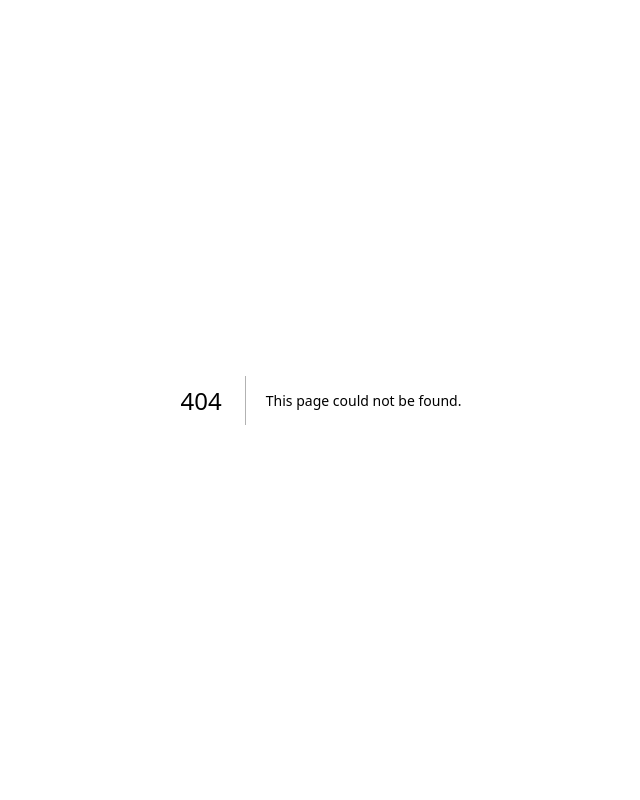
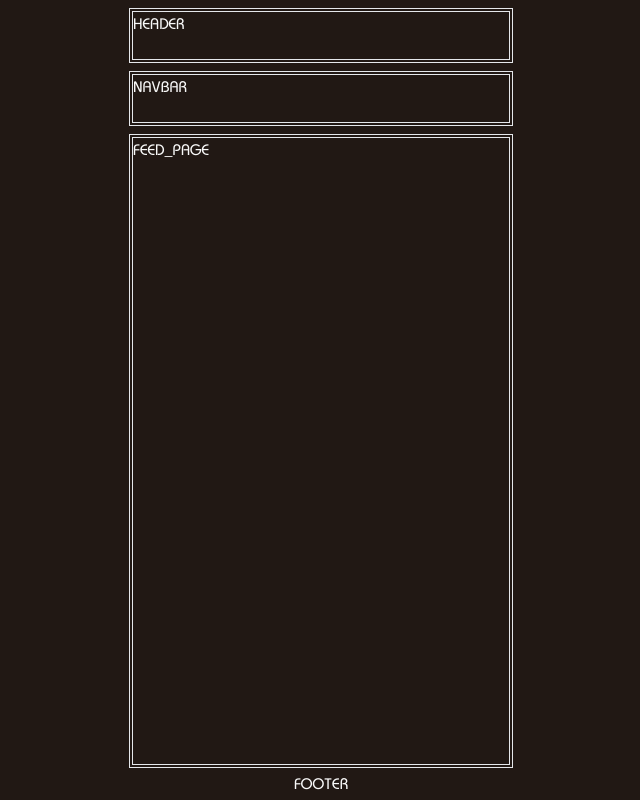
Before and after one commit to Zoranspiegel/ecos, a Next.js app: page /feed in a window 1280 px wide. Before the commit this address had no page. Shown: the whole page, without its empty margins (319-959 px from the left). Built offline with nearby package versions, Linux system fonts and the light colour scheme.

Commit message:
private layout frontend structure

```diff
--- /dev/null
+++ b/src/app/(private)/Footer.tsx
@@ -0,0 +1,5 @@
+export default function Footer() {
+  return (
+    <footer className='flex items-center justify-center'>FOOTER</footer>
+  );
+}
--- /dev/null
+++ b/src/app/(private)/Header.tsx
@@ -0,0 +1,5 @@
+export default function Header() {
+  return (
+    <header className='border-4 border-double'>HEADER</header>
+  );
+}
--- /dev/null
+++ b/src/app/(private)/Navbar.tsx
@@ -0,0 +1,5 @@
+export default function Navbar() {
+  return (
+    <nav className='border-4 border-double'>NAVBAR</nav>
+  );
+}
--- /dev/null
+++ b/src/app/(private)/feed/page.tsx
@@ -0,0 +1,7 @@
+export default function FeedPage() {
+  return (
+    <div>
+      <h1>FEED_PAGE</h1>
+    </div>
+  );
+}
--- /dev/null
+++ b/src/app/(private)/layout.tsx
@@ -0,0 +1,16 @@
+import Footer from './Footer';
+import Header from './Header';
+import Navbar from './Navbar';
+
+export default function PrivateLayout({ children }: { children: React.ReactNode }) {
+  return (
+    <div className='h-screen w-full max-w-sm m-auto py-2 grid grid-rows-[7%,7%,1fr,2%] gap-2'>
+      <Header />
+      <Navbar />
+      <main className='border-4 border-double'>
+        {children}
+      </main>
+      <Footer />
+    </div>
+  );
+}
```
